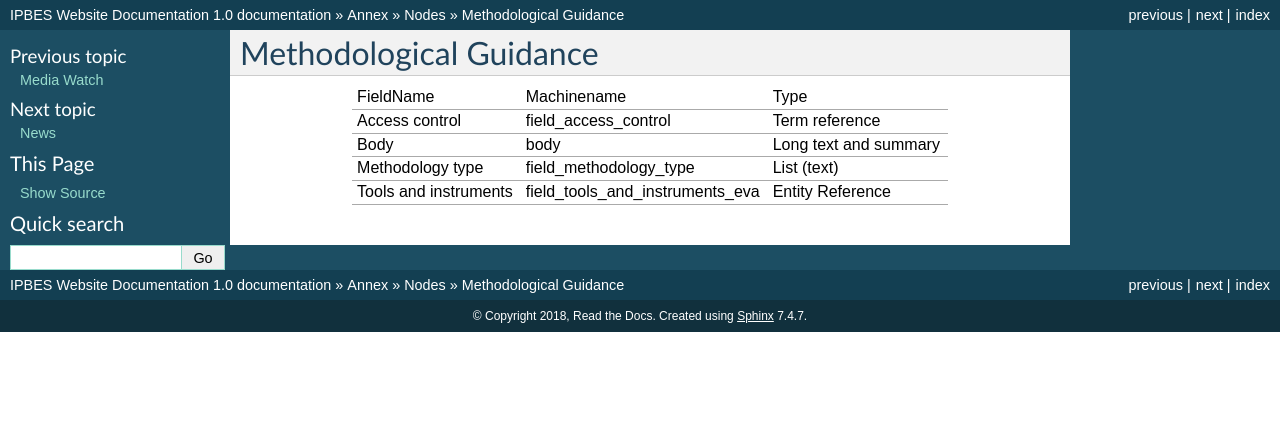
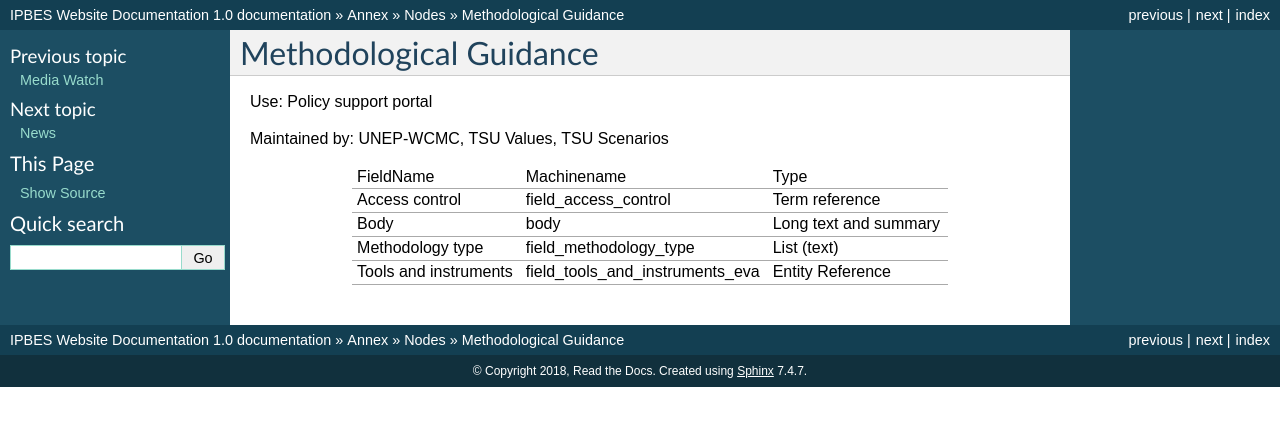
Before and after one commit to ipbes/ipbeswebdocs, a Sphinx documentation site: the page built from docs/annex/nodes/methodological-guidance.rst, in a window 1280 px wide. Shown: the top 426 px of the page. Built offline with Sphinx 7.4.7, drawn with Linux system fonts in a browser that asks for light colours; pages that are not in the unit, such as notebooks, are missing from menus.

Commit message:
Update methodological-guidance.rst

```diff
--- a/docs/annex/nodes/methodological-guidance.rst
+++ b/docs/annex/nodes/methodological-guidance.rst
@@ -1,5 +1,10 @@
 Methodological Guidance
 =======================
+
+Use: Policy support portal
+
+Maintained by: UNEP-WCMC, TSU Values, TSU Scenarios
+
 +-----------------------+---------------------------------+-----------------------+
 | FieldName             | Machinename                     | Type                  |
 +-----------------------+---------------------------------+-----------------------+
```
